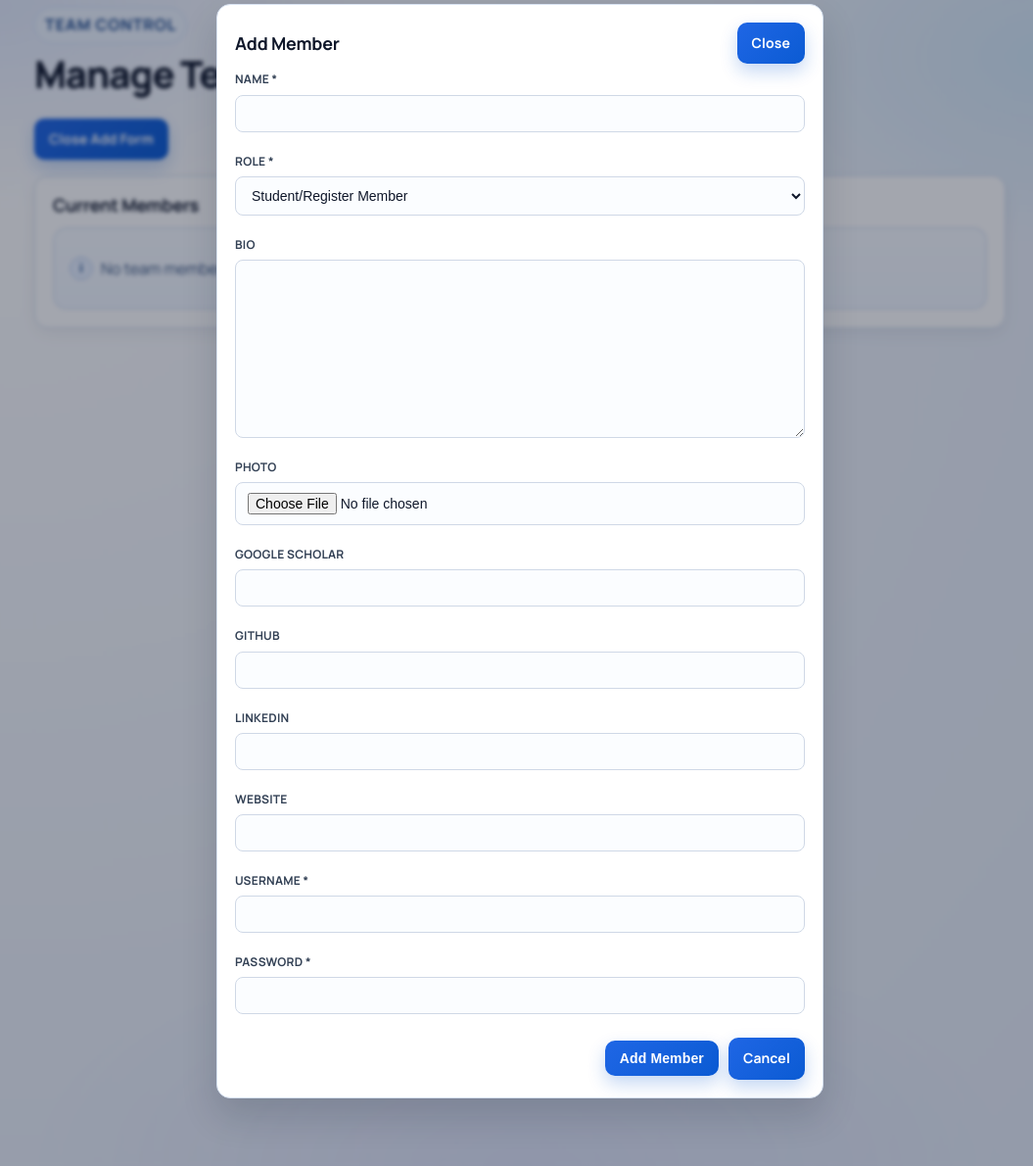
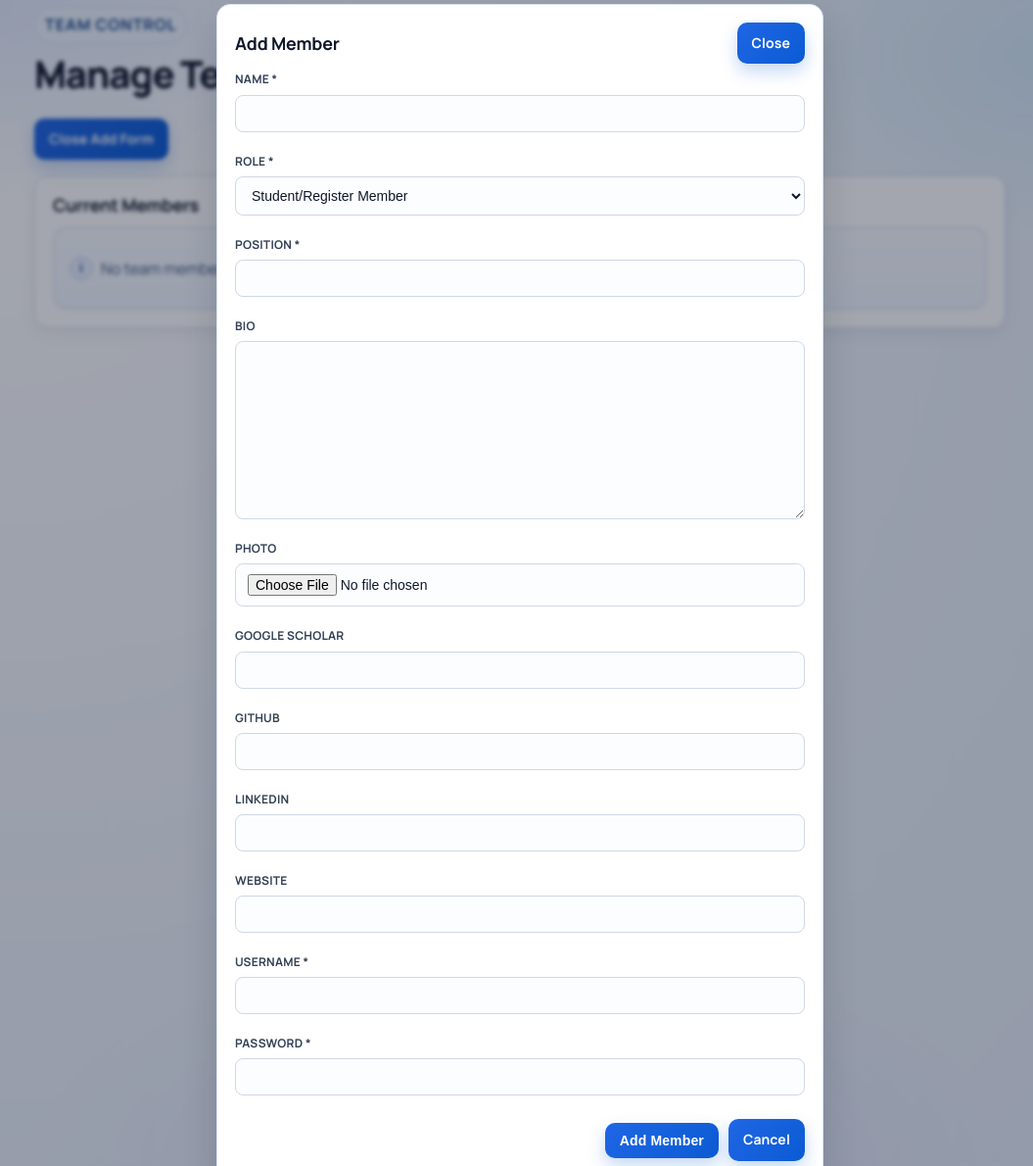
Before and after one commit to hijbullahx/dscoperesearch, a Django app: page /admin-panel/team/?add=1 in a window 1280 px wide. Shown: the part 96-1286 px from the top of the page at 98% size, without its empty margins (109-1164 px from the left). Run offline with Django 5.2, Linux system fonts and the light colour scheme; the visitor is signed in with stand-in values (Sample User, id 1).

Commit message:
Add position field to TeamMember model and update forms and templates for role management

```diff
--- a/projects/forms.py
+++ b/projects/forms.py
@@ -15,6 +15,7 @@ class TeamMemberAdminForm(forms.ModelForm):
     ]
 
     role = forms.ChoiceField(choices=ROLE_CHOICES, required=True)
+    position = forms.IntegerField(required=True, min_value=1, help_text='Position within the role (must be positive integer)')
     username = forms.CharField(max_length=150, required=False)
     password = forms.CharField(widget=forms.PasswordInput, required=False)
 
@@ -23,6 +24,7 @@ class TeamMemberAdminForm(forms.ModelForm):
         fields = [
             'name',
             'role',
+            'position',
             'bio',
             'photo',
             'google_scholar',
@@ -46,4 +48,20 @@ class TeamMemberAdminForm(forms.ModelForm):
                 self.add_error('username', 'Username is required.')
             if not password:
                 self.add_error('password', 'Password is required.')
+
+        # Validate position is positive integer
+        position = cleaned_data.get('position')
+        if position is not None and position <= 0:
+            self.add_error('position', 'Position must be a positive number (greater than 0).')
+
+        # Check for duplicate position within the same role
+        role = cleaned_data.get('role')
+        if position is not None and role:
+            # Exclude current instance if editing
+            query = TeamMember.objects.filter(role=role, position=position)
+            if self.instance.pk:
+                query = query.exclude(pk=self.instance.pk)
+            if query.exists():
+                self.add_error('position', f'Position {position} is already assigned to another member in the {role} role.')
+
         return cleaned_data
--- a/projects/models.py
+++ b/projects/models.py
@@ -16,6 +16,7 @@ class TeamMember(models.Model):
   user = models.OneToOneField(User, on_delete=models.CASCADE, null=True, blank=True)
   name = models.CharField(max_length=100)
   role = models.CharField(max_length=100)
+  position = models.PositiveIntegerField(default=999, help_text='Display order within role (lower number = first)')
   bio = models.TextField(blank=True)
   photo = models.ImageField(upload_to='team_photos/', blank=True, null=True)
   google_scholar = models.URLField(blank=True, null=True)
--- a/projects/views.py
+++ b/projects/views.py
@@ -98,7 +98,7 @@ def publications_page(request):
 
 
 def team_page(request):
-    members = TeamMember.objects.order_by('name')
+    members = TeamMember.objects.order_by('role', 'position')
     core_members = [m for m in members if 'core' in (m.role or '').lower()]
     instructors = [
         m
--- a/static/web/styles.css
+++ b/static/web/styles.css
@@ -528,8 +528,9 @@ button.btn-danger {
 
 .member-list {
   display: grid;
-  grid-template-columns: repeat(auto-fill, minmax(220px, 1fr));
+  grid-template-columns: repeat(auto-fit, minmax(220px, 220px));
   gap: 14px;
+  justify-content: center;
 }
 
 .member-list > .member {
--- a/templates/web/admin_team.html
+++ b/templates/web/admin_team.html
@@ -28,6 +28,7 @@
 
         <div class="form-row"><label>Name *</label>{{ add_form.name }}</div>
         <div class="form-row"><label>Role *</label>{{ add_form.role }}</div>
+        <div class="form-row"><label>Position *</label>{{ add_form.position }}</div>
         <div class="form-row admin-team-wide"><label>Bio</label>{{ add_form.bio }}</div>
         <div class="form-row"><label>Photo</label>{{ add_form.photo }}</div>
         <div class="form-row"><label>Google Scholar</label>{{ add_form.google_scholar }}</div>
@@ -61,6 +62,7 @@
 
         <div class="form-row"><label>Name *</label>{{ edit_form.name }}</div>
         <div class="form-row"><label>Role *</label>{{ edit_form.role }}</div>
+        <div class="form-row"><label>Position *</label>{{ edit_form.position }}</div>
         <div class="form-row admin-team-wide"><label>Bio</label>{{ edit_form.bio }}</div>
         <div class="form-row"><label>Photo</label>{{ edit_form.photo }}</div>
         <div class="form-row"><label>Google Scholar</label>{{ edit_form.google_scholar }}</div>
--- a/templates/web/team.html
+++ b/templates/web/team.html
@@ -10,7 +10,6 @@
 <section class="section-panel">
   <div class="section-head">
     <h2 class="section-title">Core Members</h2>
-    <span class="section-badge">{{ core_members|length }}</span>
   </div>
   <div class="member-list">
     {% for member in core_members %}
@@ -44,7 +43,6 @@
 <section class="section-panel">
   <div class="section-head">
     <h2 class="section-title">Instructors</h2>
-    <span class="section-badge">{{ instructors|length }}</span>
   </div>
   <div class="member-list">
     {% for member in instructors %}
@@ -78,7 +76,6 @@
 <section class="section-panel">
   <div class="section-head">
     <h2 class="section-title">Registered Members</h2>
-    <span class="section-badge">{{ registered_members|length }}</span>
   </div>
   <div class="member-list">
     {% for member in registered_members %}
```
Also changed, not shown: projects/migrations/0004_teammember_position.py (added), team_photos/655572085_855335717616672_7591956176768135178_n.jpg (added), team_photos/ChatGPT_Image_Mar_12_2026_05_09_14_PM.png (added).
